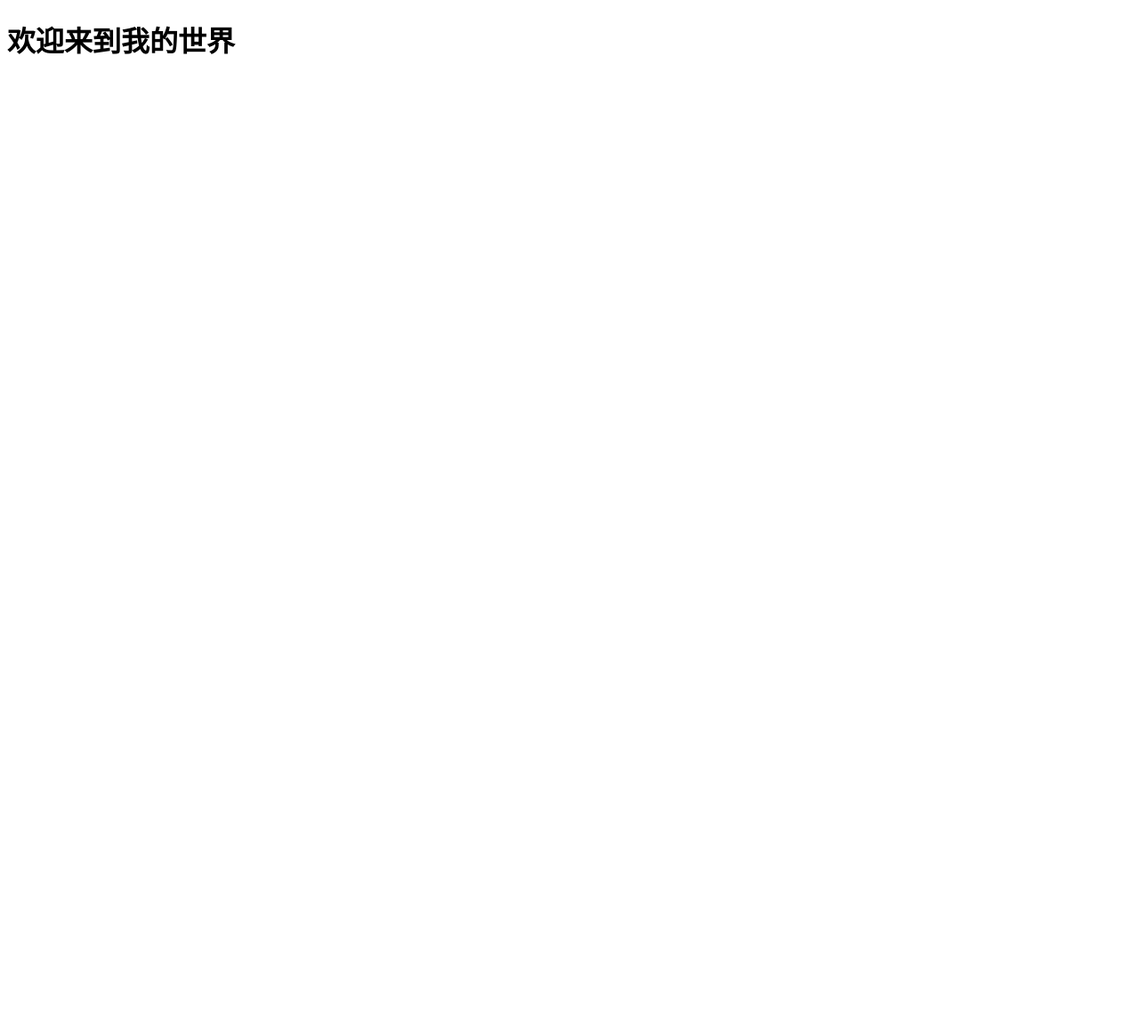
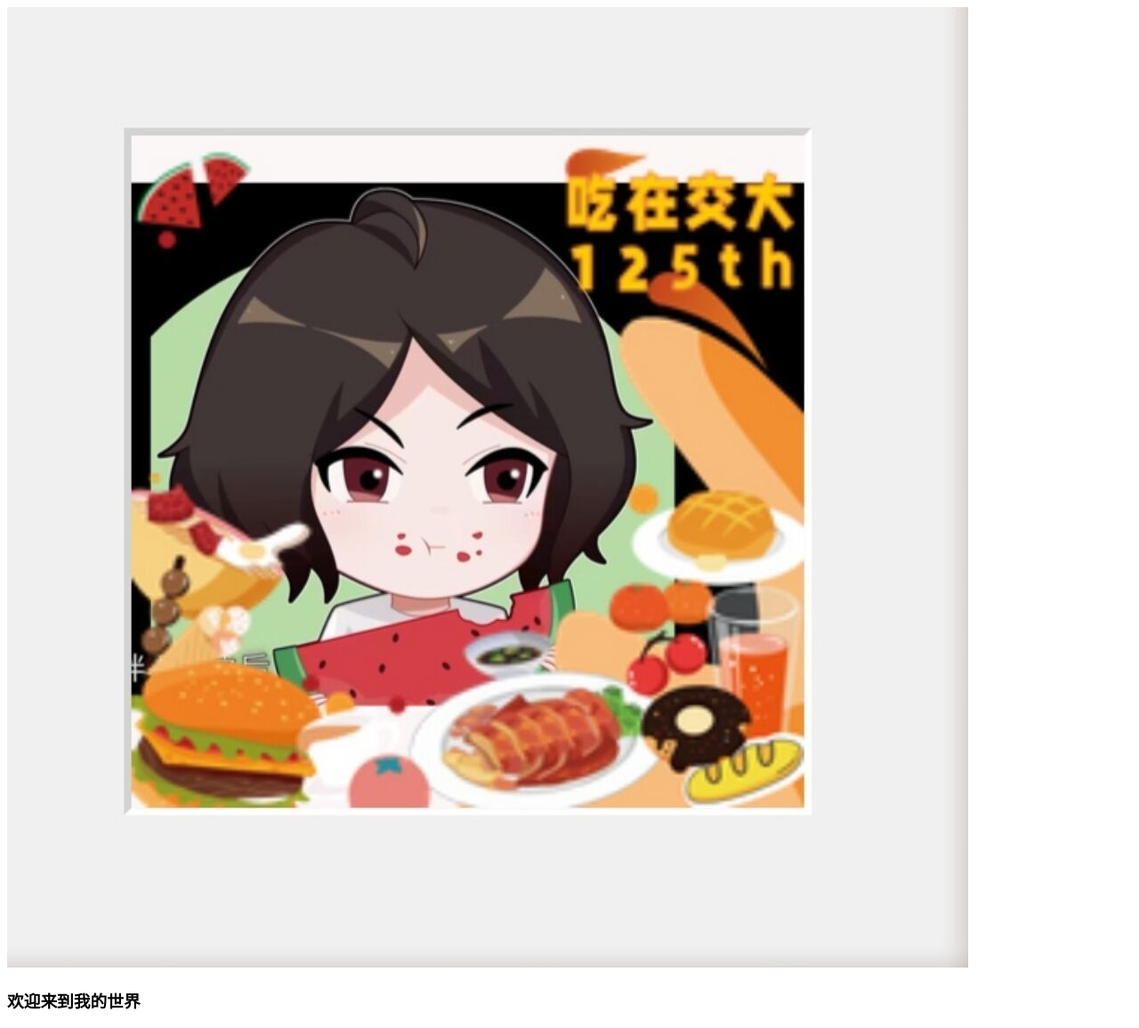
Before and after one commit to nemoqingfengyun/nemoqingfengyun.github.io, a plain HTML site: page index.html in a window 1280 px wide. Shown: the whole page at 89% size. Before the commit the page ends 800 px from the top, so only its background shows below. Drawn offline with Linux system fonts and the light colour scheme.

Commit message:
Update index.html

```diff
--- a/index.html
+++ b/index.html
@@ -5,6 +5,7 @@
     <title>邱祺智的个人网站</title>
   </head>
   <body>
-    <h1>欢迎来到我的世界</h1>
+    <img src="./头像.jpg" />
+    <h3>欢迎来到我的世界</h3>
   </body>
 </html>
```
